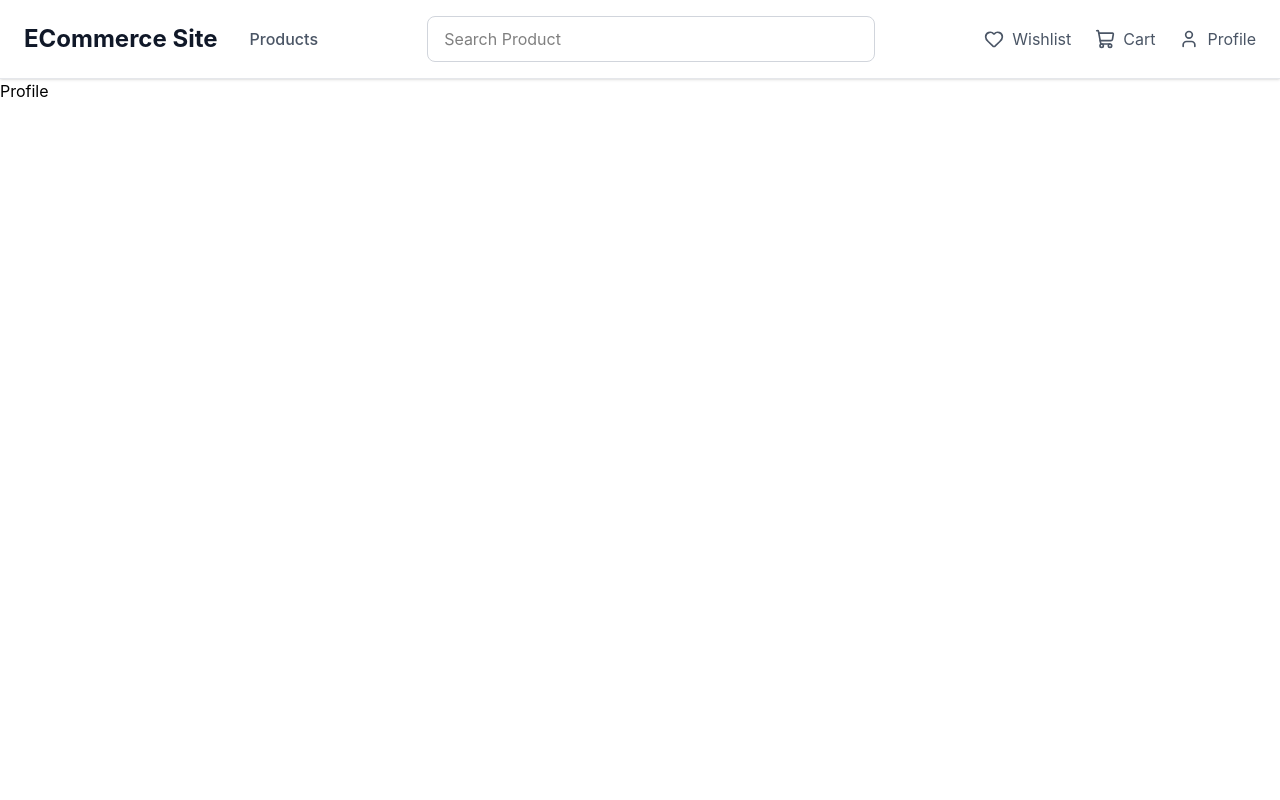
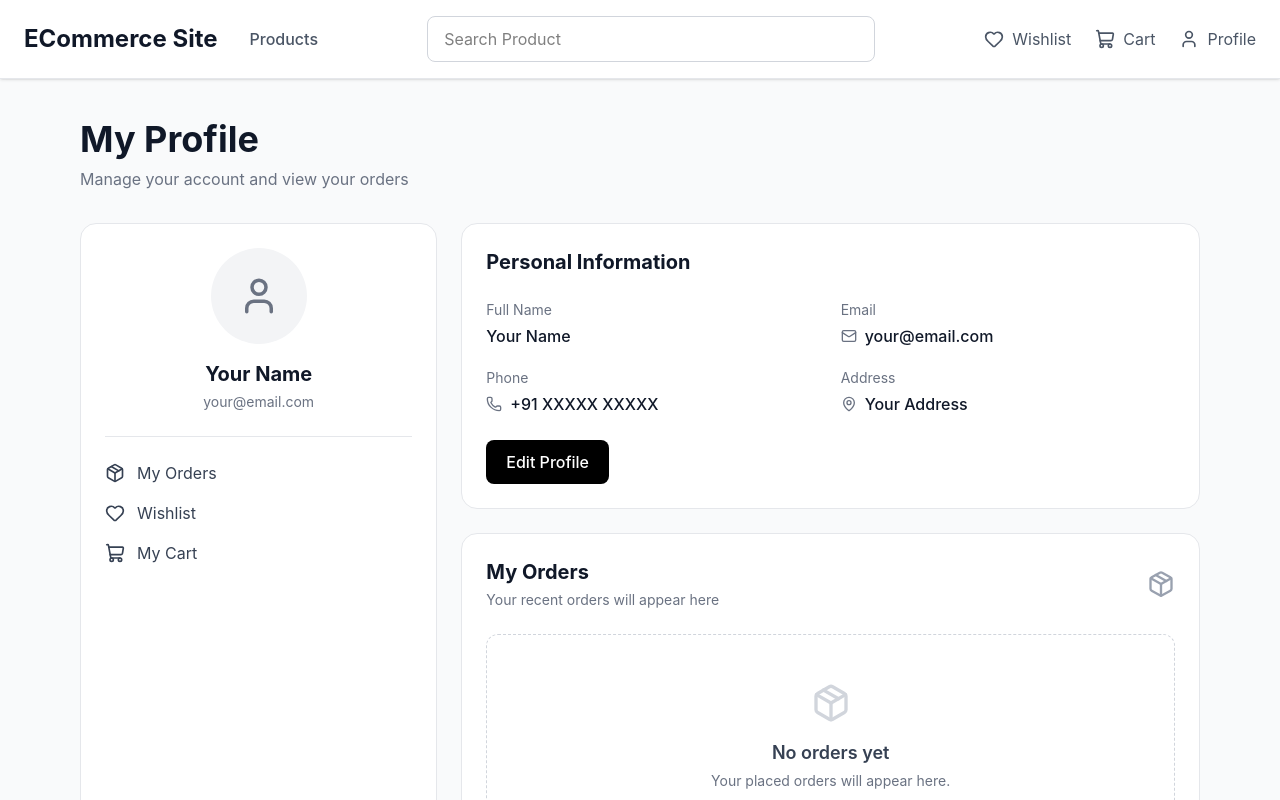
Before and after one commit to Rudraksh1428/eCommerce, a React (Vite) app: page /profile in a window 1280 px wide. Shown: the top 800 px of the page. Built offline with nearby package versions, Linux system fonts and the light colour scheme.

Commit message:
Added Profile

```diff
--- a/src/Routes/AppRoute.jsx
+++ b/src/Routes/AppRoute.jsx
@@ -6,6 +6,8 @@ import Home from "../pages/Home";
 import Wishlist from "../pages/Wishlist";
 import ProductDetails from "../components/ProductDetails";
 import Cart from "../pages/Cart";
+import Profile from "../pages/Profile";
+
 const AppRoute = () => {
   return (
     <>
@@ -21,8 +23,9 @@ const AppRoute = () => {
         <Route path="/products" element={<Products />} />
         <Route path="/wishlist" element={<Wishlist />} />
         <Route path="/cart" element={<Cart/>} />
-        <Route path="/profile" element={<h1>Profile</h1>} />
+
         <Route path="/products/:id" element={<ProductDetails />} />
+        <Route path="/profile" element={<Profile />} />
       </Routes>
     </>
   );
--- /dev/null
+++ b/src/pages/Profile.jsx
@@ -0,0 +1,198 @@
+import React from "react";
+import { Link } from "react-router-dom";
+import { User, Package, Heart, ShoppingCart, MapPin, Phone, Mail } from "lucide-react";
+
+const Profile = () => {
+  return (
+    <div className="min-h-screen bg-gray-50 px-6 md:px-12 lg:px-20 py-10">
+      <div className="max-w-6xl mx-auto">
+
+        <div className="mb-8">
+          <h1 className="text-3xl md:text-4xl font-bold text-gray-900">
+            My Profile
+          </h1>
+
+          <p className="text-gray-500 mt-2">
+            Manage your account and view your orders
+          </p>
+        </div>
+
+        <div className="grid grid-cols-1 lg:grid-cols-3 gap-6">
+
+          <div className="lg:col-span-1 bg-white border border-gray-200 rounded-2xl p-6">
+
+            <div className="flex flex-col items-center text-center">
+
+              <div className="w-24 h-24 rounded-full bg-gray-100 flex items-center justify-center">
+                <User size={42} className="text-gray-500" />
+              </div>
+
+              <h2 className="text-xl font-bold text-gray-900 mt-4">
+                Your Name
+              </h2>
+
+              <p className="text-gray-500 text-sm mt-1">
+                your@email.com
+              </p>
+
+            </div>
+
+            <div className="border-t border-gray-200 my-6"></div>
+
+            <div className="space-y-4">
+
+              <Link
+                to="/orders"
+                className="flex items-center gap-3 text-gray-700 hover:text-black transition"
+              >
+                <Package size={20} />
+                <span>My Orders</span>
+              </Link>
+
+              <Link
+                to="/wishlist"
+                className="flex items-center gap-3 text-gray-700 hover:text-red-500 transition"
+              >
+                <Heart size={20} />
+                <span>Wishlist</span>
+              </Link>
+
+              <Link
+                to="/cart"
+                className="flex items-center gap-3 text-gray-700 hover:text-black transition"
+              >
+                <ShoppingCart size={20} />
+                <span>My Cart</span>
+              </Link>
+
+            </div>
+
+          </div>
+
+          <div className="lg:col-span-2 space-y-6">
+
+            <div className="bg-white border border-gray-200 rounded-2xl p-6">
+
+              <h2 className="text-xl font-bold text-gray-900">
+                Personal Information
+              </h2>
+
+              <div className="grid grid-cols-1 md:grid-cols-2 gap-5 mt-6">
+
+                <div>
+                  <p className="text-sm text-gray-500">
+                    Full Name
+                  </p>
+
+                  <p className="font-medium text-gray-900 mt-1">
+                    Your Name
+                  </p>
+                </div>
+
+                <div>
+                  <p className="text-sm text-gray-500">
+                    Email
+                  </p>
+
+                  <div className="flex items-center gap-2 mt-1">
+                    <Mail size={16} className="text-gray-500" />
+
+                    <p className="font-medium text-gray-900">
+                      your@email.com
+                    </p>
+                  </div>
+                </div>
+
+                <div>
+                  <p className="text-sm text-gray-500">
+                    Phone
+                  </p>
+
+                  <div className="flex items-center gap-2 mt-1">
+                    <Phone size={16} className="text-gray-500" />
+
+                    <p className="font-medium text-gray-900">
+                      +91 XXXXX XXXXX
+                    </p>
+                  </div>
+                </div>
+
+                <div>
+                  <p className="text-sm text-gray-500">
+                    Address
+                  </p>
+
+                  <div className="flex items-center gap-2 mt-1">
+                    <MapPin size={16} className="text-gray-500" />
+
+                    <p className="font-medium text-gray-900">
+                      Your Address
+                    </p>
+                  </div>
+                </div>
+
+              </div>
+
+              <button className="mt-6 px-5 py-2.5 bg-black text-white rounded-lg font-medium hover:bg-gray-800 transition">
+                Edit Profile
+              </button>
+
+            </div>
+
+            <div className="bg-white border border-gray-200 rounded-2xl p-6">
+
+              <div className="flex items-center justify-between">
+
+                <div>
+                  <h2 className="text-xl font-bold text-gray-900">
+                    My Orders
+                  </h2>
+
+                  <p className="text-gray-500 text-sm mt-1">
+                    Your recent orders will appear here
+                  </p>
+                </div>
+
+                <Package
+                  size={28}
+                  className="text-gray-400"
+                />
+
+              </div>
+
+              <div className="mt-6 border border-dashed border-gray-300 rounded-xl py-12 text-center">
+
+                <Package
+                  size={40}
+                  className="mx-auto text-gray-300"
+                />
+
+                <h3 className="text-lg font-semibold text-gray-700 mt-4">
+                  No orders yet
+                </h3>
+
+                <p className="text-gray-500 text-sm mt-1">
+                  Your placed orders will appear here.
+                </p>
+
+                <Link
+                  to="/products"
+                  className="inline-block mt-5 px-5 py-2.5 bg-black text-white rounded-lg font-medium hover:bg-gray-800 transition"
+                >
+                  Start Shopping
+                </Link>
+
+              </div>
+
+            </div>
+
+          </div>
+
+        </div>
+
+      </div>
+    </div>
+  );
+};
+
+export default Profile;
```
Also changed, not shown: src/components/CartItem.jsx (deleted), src/components/CartSummary.jsx (deleted), src/components/FilterBar.jsx (deleted), src/components/QuantitySelector.jsx (deleted), src/components/SearchBar.jsx (deleted).
